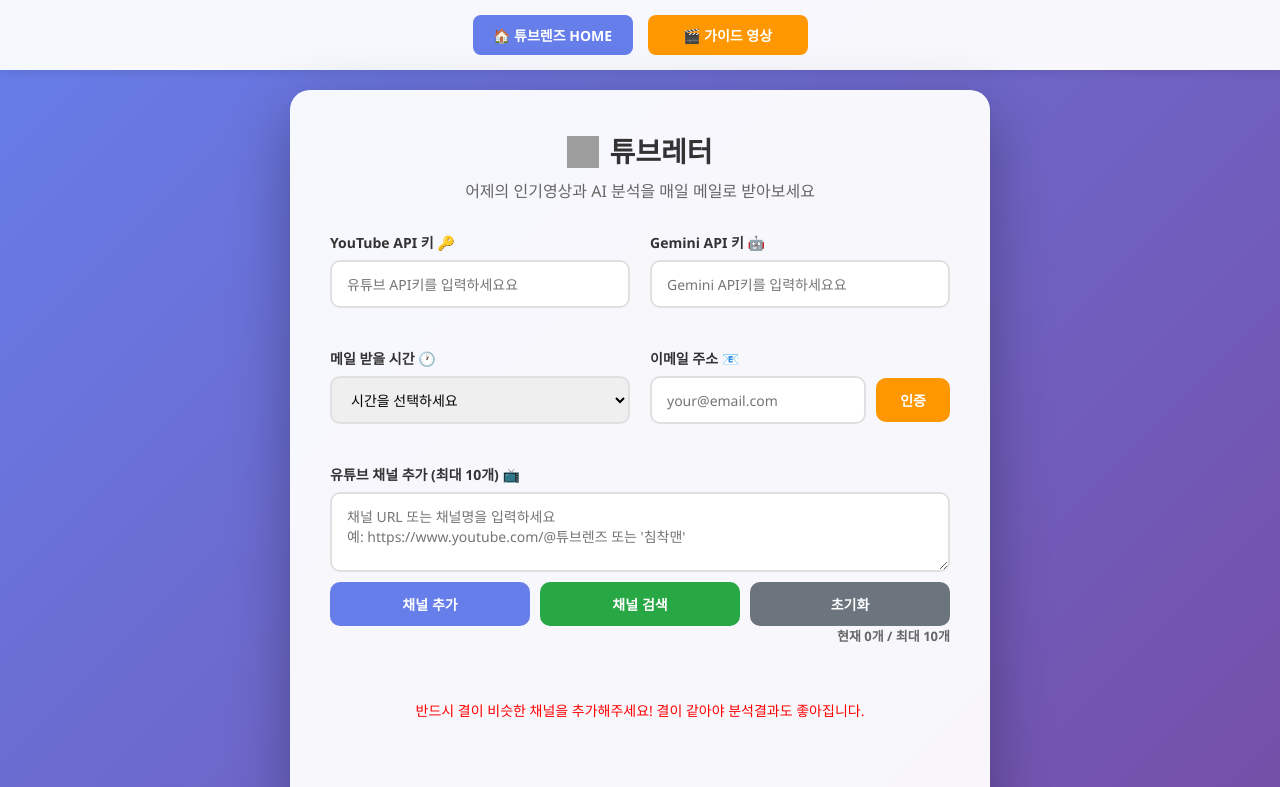
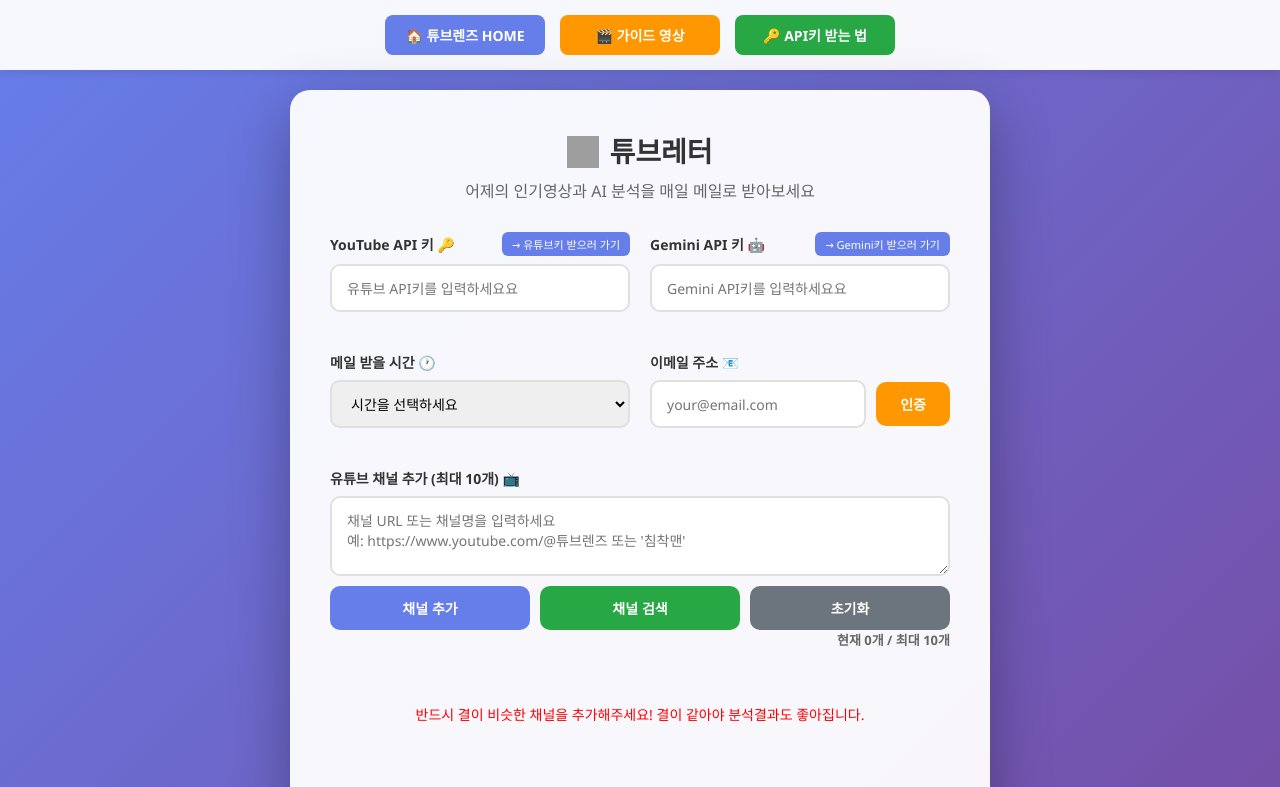
Before and after one commit to seolha30/autotube, a website: page index.html in a window 1280 px wide. Shown: the top 787 px of the page. Drawn offline with Linux system fonts and the light colour scheme; grey boxes are pictures that could not be loaded.

Commit message:
Update index.html

```diff
--- a/index.html
+++ b/index.html
@@ -65,6 +65,17 @@
             box-shadow: 0 4px 12px rgba(255, 152, 0, 0.4);
         }
 
+        .nav-btn-api {
+            background: #28a745;
+            color: white;
+        }
+
+        .nav-btn-api:hover {
+            background: #218838;
+            transform: translateY(-2px);
+            box-shadow: 0 4px 12px rgba(40, 167, 69, 0.4);
+        }
+
         .main-wrapper {
             display: flex;
             justify-content: center;
@@ -686,6 +697,7 @@
     <div class="top-nav">
         <a href="https://tubelens.kr" class="nav-btn nav-btn-home" target="_blank">🏠 튜브렌즈 HOME</a>
         <a href="https://www.youtube.com/watch?v=YOUR_VIDEO_ID" class="nav-btn nav-btn-guide" target="_blank">🎬 가이드 영상</a>
+        <a href="https://youtu.be/ivjPaNpGaoc?si=Q663rU4xigNHL_M6" class="nav-btn nav-btn-api" target="_blank">🔑 API키 받는 법</a>
     </div>
 
     <div class="main-wrapper">
@@ -703,7 +715,10 @@
         <form id="mainForm">
             <div class="row">
                 <div class="input-group">
-                    <label for="youtubeApiKey">YouTube API 키 🔑</label>
+                    <label for="youtubeApiKey" style="display: flex; justify-content: space-between; align-items: center;">
+                        <span>YouTube API 키 🔑</span>
+                        <a href="https://console.cloud.google.com/apis/library/youtube.googleapis.com" target="_blank" style="font-size: 11px; color: white; background: #667eea; padding: 4px 10px; border-radius: 6px; text-decoration: none; font-weight: 500; transition: all 0.2s;">→ 유튜브키 받으러 가기</a>
+                    </label>
                     <input
                         type="text"
                         id="youtubeApiKey"
@@ -713,7 +728,10 @@
                 </div>
 
                 <div class="input-group">
-                    <label for="geminiApiKey">Gemini API 키 🤖</label>
+                    <label for="geminiApiKey" style="display: flex; justify-content: space-between; align-items: center;">
+                        <span>Gemini API 키 🤖</span>
+                        <a href="https://aistudio.google.com/app/apikey" target="_blank" style="font-size: 11px; color: white; background: #667eea; padding: 4px 10px; border-radius: 6px; text-decoration: none; font-weight: 500; transition: all 0.2s;">→ Gemini키 받으러 가기</a>
+                    </label>
                     <input
                         type="text"
                         id="geminiApiKey"
```
